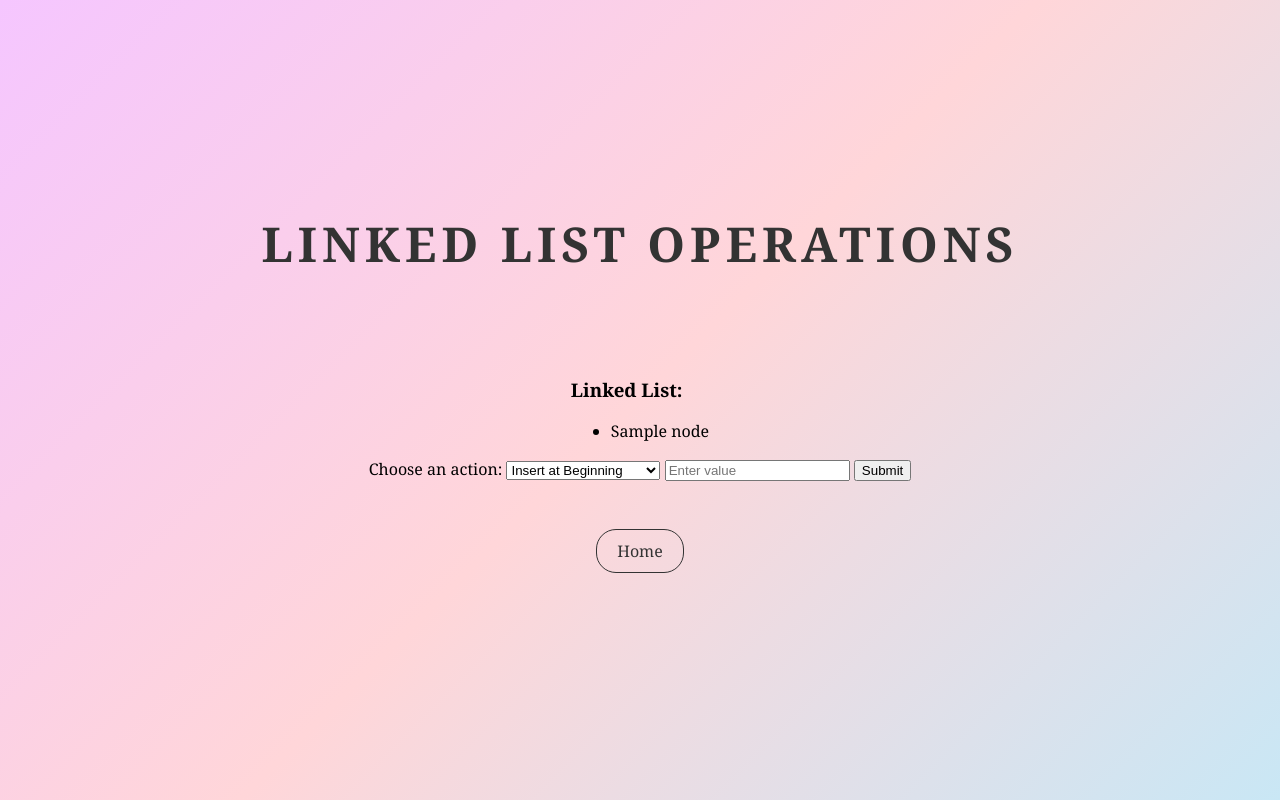
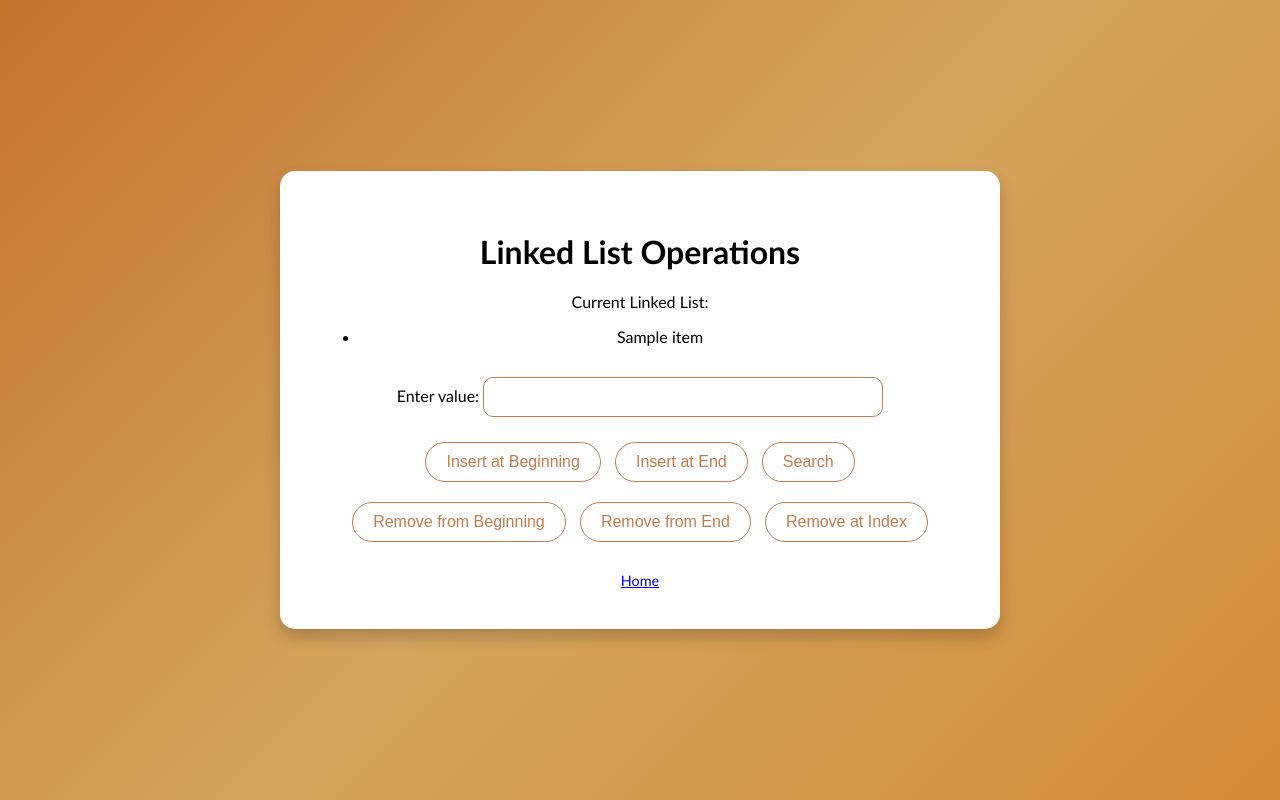
Before and after one commit to glnnluciano/FLASK-TEMPLATE-DSA-LAB, a Python web app: template templates/linked_list.html in a window 1280 px wide. Run offline with Jinja, Linux system fonts and the light colour scheme; the template is opened without the code that fills it: most values are stand-ins (such as "Sample title", 1, 10 or a date in 2020).

Commit message:
final lab 1

```diff
--- a/static/ABOUT.css
+++ b/static/ABOUT.css
@@ -1,8 +1,8 @@
 body {
-    font-family: 'Georgia', serif;
+    font-family: 'Helvetica Neue', Helvetica, Arial, sans-serif;
     margin: 0;
     padding: 0;
-    background: linear-gradient(135deg, #f5c6ff, #ffd6d9, #c9e7f5);
+    background: linear-gradient(135deg, #c4732d, #d4a55f, #d38b38);
     color: #333;
 }
 
@@ -97,7 +97,7 @@ footer .home-button {
 
 
 footer .home-button:hover {
-    background-color: #ffd6d9;
+    background-color: #d38b38;
     color: #fff;
     transform: translateY(-5px);
     box-shadow: 0 5px 15px rgba(192, 119, 180, 0.4);
--- a/static/CONTACT.css
+++ b/static/CONTACT.css
@@ -1,8 +1,8 @@
 body {
-    font-family: 'Georgia', serif;
+    font-family: 'Helvetica Neue', Helvetica, Arial, sans-serif;
     margin: 0;
     padding: 0;
-    background: linear-gradient(135deg, #f5c6ff, #ffd6d9, #c9e7f5);
+    background: linear-gradient(135deg, #c4732d, #d4a55f, #d38b38);
     color: #333;
 }
 
--- a/static/WORKS.css
+++ b/static/WORKS.css
@@ -1,8 +1,10 @@
 body {
-    font-family: 'Georgia', serif;
+    font-family: 'Helvetica Neue', Helvetica, Arial, sans-serif;
+
+
     margin: 0;
     padding: 0;
-    background: linear-gradient(135deg, #f5c6ff, #ffd6d9, #c9e7f5);
+    background: linear-gradient(135deg, #c4732d, #d4a55f, #d38b38);
     display: flex;
     flex-direction: column;
     align-items: center;
@@ -19,7 +21,7 @@ header {
 
 .title {
     font-size: 48px;
-    color: #333;
+    color: #000;
     font-weight: bold;
     text-transform: uppercase;
     letter-spacing: 5px;
@@ -35,7 +37,7 @@ main {
 
 
 .card {
-    background-color: #ffd6d9;
+    background-color: #d4a55f;
     padding: 20px;
     border-radius: 10px;
     text-align: center;
@@ -68,8 +70,8 @@ footer {
 
 footer .home-button {
     text-decoration: none;
-    color: #333;
-    border: 1px solid #333;
+    color: #000;
+    border: 1px solid #000;
     padding: 10px 20px;
     border-radius: 20px;
     font-size: 16px;
@@ -80,7 +82,7 @@ footer .home-button {
 
 
 footer .home-button:hover {
-    background-color: #ffd6d9;
+    background-color: #d38b38;
     color: #fff;
     transform: translateY(-5px);
     box-shadow: 0 5px 15px 333;
--- a/static/linked_list.css
+++ b/static/linked_list.css
@@ -1,87 +1,81 @@
-/* Linked List Page Specific Styles */
-.linked-list-content {
-    background-color: #fff;
-    padding: 20px;
-    border-radius: 10px;
-    box-shadow: 0 5px 15px rgba(0, 0, 0, 0.2);
-    margin: 30px auto;
-    max-width: 800px;
-    text-align: left;
-    font-size: 18px;
+body {
+    margin: 0;
+    font-family: 'Gill Sans', 'Gill Sans MT', Calibri, 'Trebuchet MS', sans-serif;
+    background: linear-gradient(135deg, #c4732d, #d4a55f, #d38b38);
+    display: flex;
+    justify-content: center;
+    align-items: center;
+    height: 100vh;
+    color: #000;
 }
 
-.linked-list-content h2 {
-    font-size: 32px;
-    color: #333;
+.container {
+    background: #fff;
+    border-radius: 15px;
+    box-shadow: 0 8px 15px rgba(0, 0, 0, 0.2);
+    padding: 40px;
     text-align: center;
+    width: 50%;
 }
 
-.linked-list-content h3 {
-    font-size: 26px;
-    color: #666;
-    margin-top: 20px;
+header h1 {
+    font-size: 50px;
+    color: #c47c4d;
+    font-weight: bold;
+    margin-bottom: 30px;
+    text-transform: uppercase;
+    letter-spacing: 3px;
 }
 
-.linked-list-content p {
-    font-size: 18px;
-    color: #444;
-    line-height: 1.6;
-    margin-top: 10px;
+.list-display {
+    margin: 20px 0;
+    font-size: 1.2rem;
+    color: #333;
+    border: 1px solid #c47c4d;
+    border-radius: 10px;
+    padding: 15px;
+    background: #f9f3eb;
+    max-height: 200px;
+    overflow-y: auto;
 }
 
-.linked-list-content ul {
-    margin-top: 10px;
-    padding-left: 20px;
+button {
+    background: transparent;
+    border: 1px solid #c47c4d;
+    border-radius: 20px;
+    color: #c47c4d;
+    padding: 10px 20px;
+    font-size: 1rem;
+    cursor: pointer;
+    margin: 10px 5px;
+    transition: all 0.3s ease;
 }
 
-.linked-list-content ul li {
-    font-size: 18px;
-    color: #444;
-    margin-bottom: 10px;
+button:hover {
+    background-color: #ffd9c0;
+    box-shadow: 0px 0px 10px rgba(0, 0, 0, 0.2);
+    transform: scale(1.05);
 }
 
-.linked-list-content a {
-    display: inline-block;
-    margin-top: 20px;
-    padding: 10px 20px;
-    background-color: #ffd6d9;
-    color: #333;
-    text-decoration: none;
-    border-radius: 20px;
-    font-size: 16px;
-    transition: background-color 0.3s ease-in-out;
+input[type="text"] {
+    border: 1px solid #c47c4d;
+    border-radius: 10px;
+    padding: 10px;
+    font-size: 1rem;
+    width: calc(100% - 30px);
+    max-width: 400px;
+    margin: 15px 0;
+    box-sizing: border-box;
 }
 
-.linked-list-content a:hover {
-    background-color: #333;
-    color: #fff;
-    transform: translateY(-5px);
+.message {
+    margin-top: 20px;
+    font-size: 1.1rem;
+    color: #4d4d4d;
 }
 
 footer {
-    text-align: center;
-    padding: 20px;
-    display: flex;
-    justify-content: center;
-    align-items: center;
-    height: 100px;
+    margin-top: 20px;
+    font-size: 0.9rem;
+    color: #7a7a7a;
 }
-
-footer .home-button {
-    text-decoration: none;
-    color: #333;
-    border: 1px solid #333;
-    padding: 10px 20px;
-    border-radius: 20px;
-    font-size: 16px;
-    display: inline-block;
-    position: relative;
-    transition: background-color 0.3s ease-in-out, transform 0.3s ease-in-out;
-}
-
-footer .home-button:hover {
-    background-color: #ffd6d9;
-    color: #fff;
-    transform: translateY(-5px);
-    box-shadow: 0 5px 15px rgba(0, 0, 0, 0.2);
-}
--- a/templates/index.html
+++ b/templates/index.html
@@ -12,7 +12,9 @@
     <div class="container">
         <header>
             <h1>Group 3</h1>
-            <p>Group Laboratory in Data Structure and Algorithms</p>
+            <p>Data Structure and Algorithms</p>
+            <p1>Group Laboratory</p1>
+
         </header>
         <div class="navigation">
             <div class="nav-item">
--- a/templates/linked_list.html
+++ b/templates/linked_list.html
@@ -4,41 +4,58 @@
 <head>
     <meta charset="UTF-8">
     <meta name="viewport" content="width=device-width, initial-scale=1.0">
-    <title>Linked List</title>
-    <link rel="stylesheet" href="{{ url_for('static', filename='works.css') }}">
+    <title>Linked List Operations</title>
+    <link rel="stylesheet" href="{{ url_for('static', filename='linked_list.css') }}">
 </head>
 
 <body>
-    <header>
-        <h1 class="title">Linked List Operations</h1>
-    </header>
+    <div class="container">
+        <h1 class="text-center">Linked List Operations</h1>
 
-    <div>
-        <h3>Linked List:</h3>
-        <ul>
-            {% for node in linked_list %}
-            <li>{{ node }}</li>
-            {% endfor %}
-        </ul>
+        <div class="card mt-4">
+            <div class="card-header">
+                Current Linked List:
+            </div>
+            <div class="card-body">
+                <ul id="linkedList">
+                    {% for item in linked_list %}
+                    <li>{{ item }}</li>
+                    {% endfor %}
+                    {% if not linked_list %}
+                    <li><em>List is empty</em></li>
+                    {% endif %}
+                </ul>
+            </div>
+        </div>
+
+        <form method="POST" class="mt-4">
+            <div class="mb-3">
+                <label for="valueInput" class="form-label">Enter value:</label>
+                <input type="text" class="form-control" name="value" id="valueInput">
+            </div>
+
+            <div class="d-grid gap-2">
+                <button type="submit" class="btn btn-primary" name="action" value="insert_beginning">Insert at
+                    Beginning</button>
+                <button type="submit" class="btn btn-primary" name="action" value="insert_end">Insert at End</button>
+                <button type="submit" class="btn btn-primary" name="action" value="search">Search</button>
+                <button type="submit" class="btn btn-primary" name="action" value="delete_beginning">Remove from
+                    Beginning</button>
+                <button type="submit" class="btn btn-primary" name="action" value="delete_end">Remove from End</button>
+                <button type="submit" class="btn btn-primary" name="action" value="delete_at">Remove at Index</button>
+            </div>
+        </form>
+
+        {% if message %}
+        <div class="alert alert-info mt-3">{{ message }}</div>
+        {% endif %}
+
+        <footer class="mt-4">
+            <a href="/">Home</a>
+        </footer>
     </div>
 
-    <div>
-        <form action="{{ url_for('linked_list') }}" method="post">
-            <label for="action">Choose an action:</label>
-            <select name="action" id="action">
-                <option value="insert_beginning">Insert at Beginning</option>
-                <option value="insert_end">Insert at End</option>
-                <option value="delete_beginning">Delete from Beginning</option>
-                <option value="delete_end">Delete from End</option>
-            </select>
-            <input type="text" name="value" placeholder="Enter value">
-            <button type="submit">Submit</button>
-        </form>
-    </div>
 
-    <footer>
-        <a href="{{ url_for('home') }}" class="home-button">Home</a>
-    </footer>
 </body>
 
 </html>
```
Also changed, not shown: app.py (+21 -17 lines), static/INDEX.css (+28 -16 lines).
